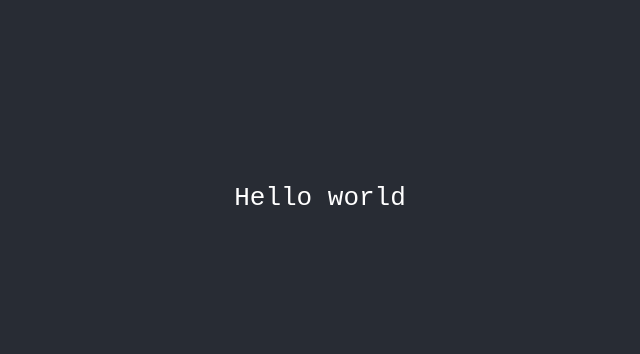
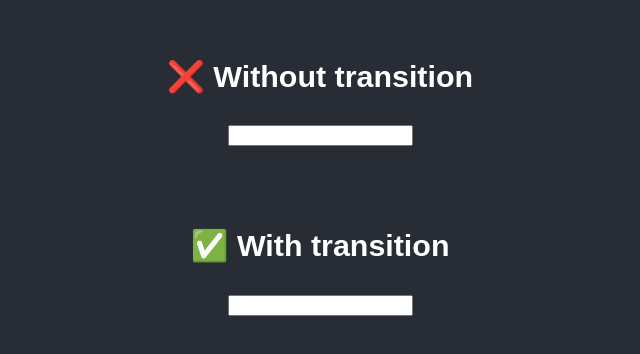
Before and after one commit to troloko8/FrontLearning, a React (Create React App) app in the folder react-learning-tool/: page / in a window 1280 px wide. Shown: the part 202-556 px from the top of the page, without its empty margins (320-960 px from the left). Built offline with nearby package versions, Linux system fonts and the light colour scheme.

Commit message:
use transition

```diff
--- a/react-learning-tool/src/App.tsx
+++ b/react-learning-tool/src/App.tsx
@@ -18,6 +18,7 @@ import ParentLazyInitExample from './components/lazyInitialization/ParentLazyIni
 import ImperativeHandleExample from './components/imperativeHandle/ImperativeHandleExample';
 import { ForwardRefExample, InnerRefExample } from './components/forwardRef/ForwardRefExample';
 import { AsyncUseEffect } from './components/AsyncUseEffect.tsx/AsyncUseEffect';
+import { WithoutTransition, WithTransition } from './components/useTransition/UseTransitionExample';
 
 function App() {
 
@@ -42,7 +43,9 @@ function App() {
         {/* <ImperativeHandleExample /> */}
         {/* <ForwardRefExample /> */}
         {/* <InnerRefExample /> */}
-        <AsyncUseEffect />
+        {/* <AsyncUseEffect /> */}
+        <WithoutTransition />
+        <WithTransition />
       </main>
     </div>
   );
--- /dev/null
+++ b/react-learning-tool/src/components/useTransition/UseTransitionExample.tsx
@@ -0,0 +1,81 @@
+
+import React from 'react'
+
+function VerySlowList({ items }: { items: string[] }) {
+    const start = performance.now()
+
+    // JS BLOBKER NOT REact rendering phase
+    // while (performance.now() - start < 2000) {
+    //     // ⚠️ ВАЖНО:
+    //     // мы НЕ делаем вычисления
+    //     // мы просто удерживаем render
+    //     // это имитация тяжёлого render-пайплайна
+    // }
+
+    return (
+        <ul>
+        {items.map(i => (
+            <li key={i}>{i}</li>
+        ))}
+        </ul>
+    )
+}
+
+export function WithoutTransition() {
+    const [query, setQuery] = React.useState('')
+    const [list, setList] = React.useState<string[]>([])
+
+    const items = React.useMemo(
+        () => Array.from({ length: 9_000_0 }, (_, i) => `Item ${i}`),
+        []
+    )
+
+    function onChange(e: React.ChangeEvent<HTMLInputElement>) {
+        const value = e.target.value
+        setQuery(value)
+        setList(items.filter(i => i.includes(value)))
+    }
+
+    return (
+        <>
+        <h3>❌ Without transition</h3>
+        <input value={query} onChange={onChange} />
+        <VerySlowList items={list} />
+        </>
+    )
+}
+
+
+export function WithTransition() {
+    const [query, setQuery] = React.useState('')
+    const [list, setList] = React.useState<string[]>([])
+    const [isPending, startTransition] = React.useTransition()
+
+    const items = React.useMemo(
+        () => Array.from({ length: 9_000_0 }, (_, i) => `Item ${i}`),
+        []
+    )
+
+    function onChange(e: React.ChangeEvent<HTMLInputElement>) {
+        const value = e.target.value
+
+        // ✅ срочное
+        setQuery(value)
+
+        // ❄️ несрочное
+        startTransition(() => {
+            setList(items.filter(i => i.includes(value)))
+        })
+    }
+
+    return (
+        <>
+            <h3>✅ With transition</h3>
+            <input value={query} onChange={onChange} />
+
+            {isPending && <p>Rendering list…</p>}
+
+            <VerySlowList items={list} />
+        </>
+    )
+}
```
